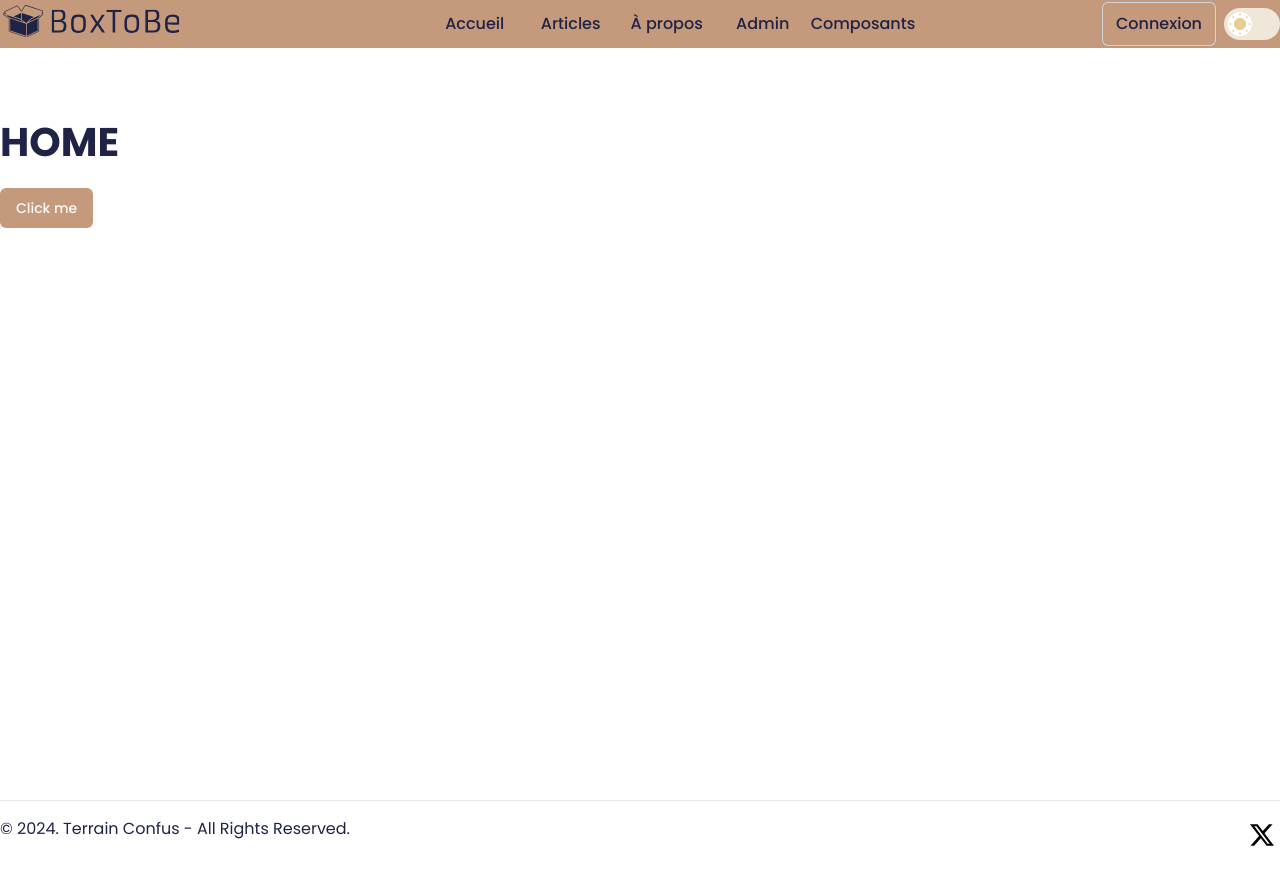
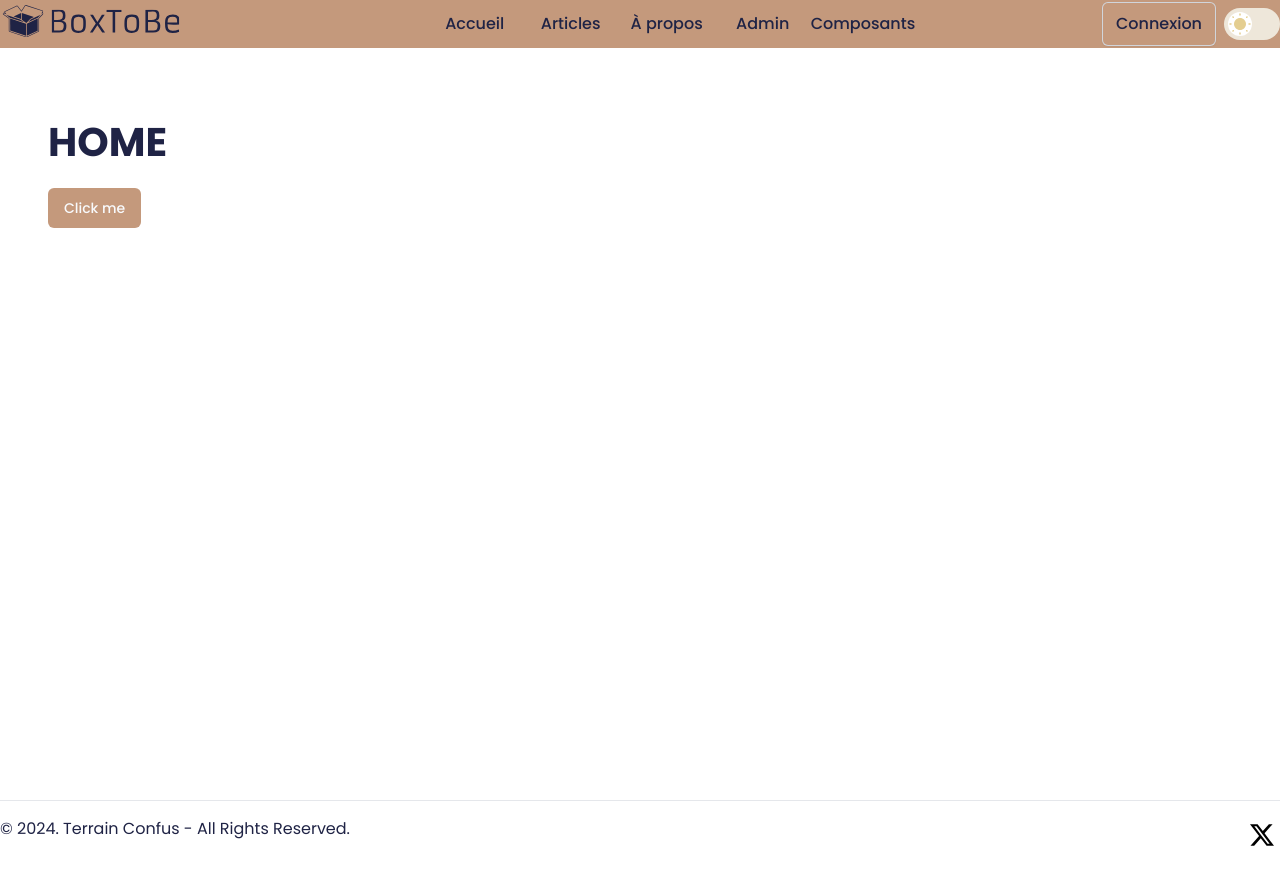
Before and after one commit to UaltarH/ESGI-4IW1-S2-Challenge, a Vue app in the folder frontend/: page / in a window 1280 px wide. Built offline with nearby package versions, Linux system fonts and the light colour scheme.

Commit message:
gix style

```diff
--- a/frontend/src/App.vue
+++ b/frontend/src/App.vue
@@ -14,7 +14,7 @@ onMounted(() => {
 
 <template>
   <main-menu :menu-items="menuItems"></main-menu>
-  <main class="relative">
+  <main class="mx-12">
     <router-view></router-view>
   </main>
   <main-footer></main-footer>
--- a/frontend/src/style/partials/_globals.scss
+++ b/frontend/src/style/partials/_globals.scss
@@ -103,11 +103,6 @@ html.dark {
     color: white;
   }
 }
-main {
-  max-width: 1280px;
-  min-height: 100vh;
-  margin: auto;
-}
 h1 {
   font-size: 2.5rem;
   font-weight: bold;
```
